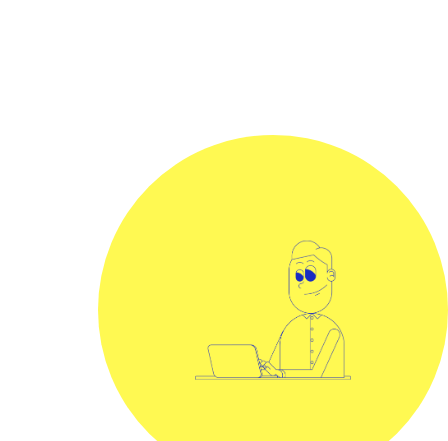
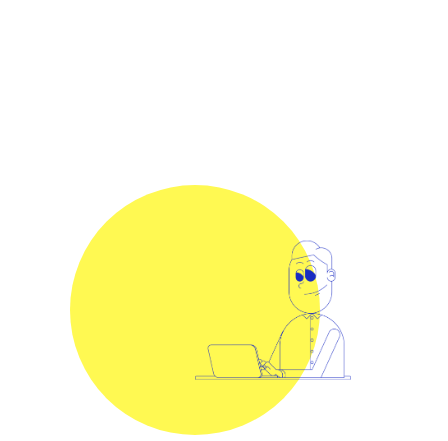
Before and after one commit to StephaneDW/StephaneDW.github.io, a plain HTML site: page index.html in a window 390 px wide. Shown: the part 112-553 px from the top of the page, 448 px wide, since content can reach past the window. Drawn offline with Linux system fonts and the light colour scheme; some packages are replaced by stand-ins of ours; a script that the page names is missing.

Commit message:
Update queries.css

```diff
--- a/CSS/queries.css
+++ b/CSS/queries.css
@@ -33,7 +33,7 @@
 
 @media (max-width: 75em) {
 
-  .circles{
+  .circle{
     width: 250px;
     height:250px;
     left:50%;
```
